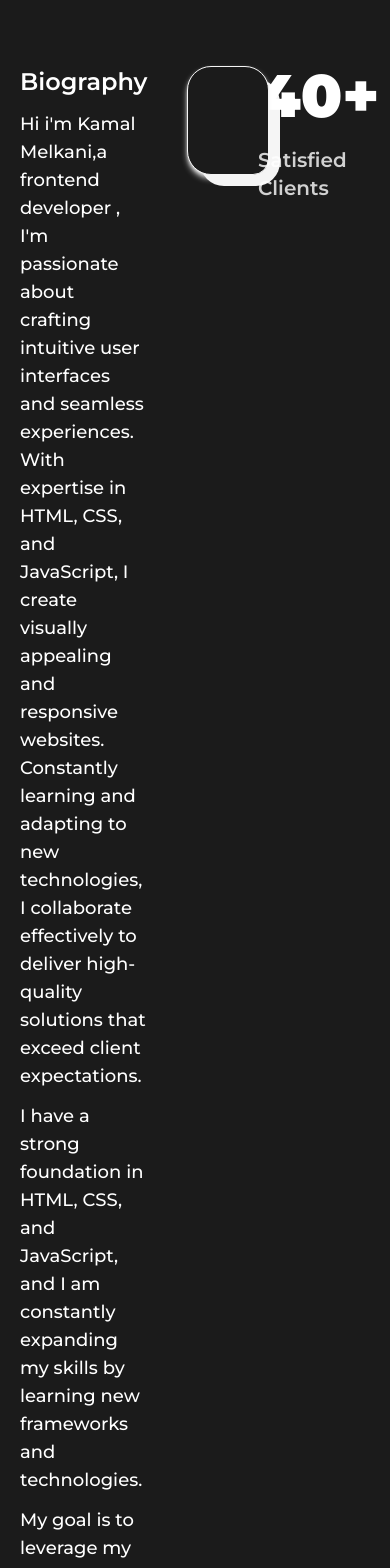
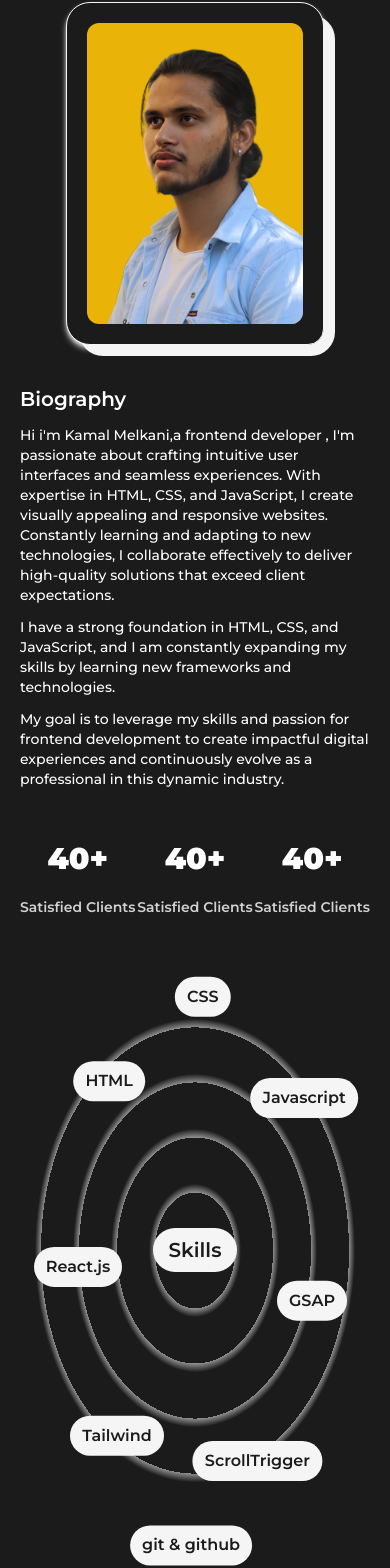
Before and after one commit to rockmel03/rockmel03_portfolio, a React (Vite) app: page /about in a window 390 px wide. Shown: the part 362-1930 px from the top of the page. Built offline with nearby package versions, Linux system fonts and the light colour scheme; the HTML template or start-up script is replaced by a standard one.

Commit message:
maked about page responsive

```diff
--- a/src/pages/About.jsx
+++ b/src/pages/About.jsx
@@ -11,7 +11,7 @@ const SkillElement = ({ title, x, y }) => {
       whileInView={{ x: x, y: y }}
       transition={{ duration: 1 }}
       viewport={{ once: true }}
-      className="w-fit font-semibold p-5 bg-dark text-light dark:bg-light dark:text-dark rounded-full absolute cursor-pointer"
+      className="w-fit font-semibold px-3 py-2 sm:p-5  text-light dark:text-dark bg-dark dark:bg-light  rounded-full absolute cursor-pointer"
     >
       {title}
     </motion.h5>
@@ -21,12 +21,17 @@ const SkillElement = ({ title, x, y }) => {
 const About = () => {
   return (
     <main>
-      <Layout className="py-10">
-        <AnimatedHeading data={"Passion Fuels Purpose!"} className="mb-20" />
-        <div className=" flex gap-10 items-start justify-between">
-          <div className="w-[40%]">
-            <h2 className="text-2xl font-semibold">Biography</h2>
-            <p className=" my-3 text-lg font-medium">
+      <Layout className="!py-10">
+        <AnimatedHeading
+          data={"Passion Fuels Purpose!"}
+          className="mb-10 md:mb-20"
+        />
+        <div className="grid grid-cols-8 gap-5 gap-y-10">
+          <div className="col-span-8 sm:col-span-5 md:col-span-5 lg:col-span-4">
+            <h2 className="text-xl md:text-xl lg:text-2xl font-semibold">
+              Biography
+            </h2>
+            <p className=" my-3 text-sm xs:text-base md:text-base lg:text-lg font-medium ">
               Hi i'm Kamal Melkani,a frontend developer , I'm passionate about
               crafting intuitive user interfaces and seamless experiences. With
               expertise in HTML, CSS, and JavaScript, I create visually
@@ -34,18 +39,21 @@ const About = () => {
               adapting to new technologies, I collaborate effectively to deliver
               high-quality solutions that exceed client expectations.
             </p>
-            <p className=" my-3 text-lg font-medium">
+            <p className=" my-3  text-sm xs:text-base md:text-base lg:text-lg font-medium ">
               I have a strong foundation in HTML, CSS, and JavaScript, and I am
               constantly expanding my skills by learning new frameworks and
               technologies.
             </p>
-            <p className=" my-3 text-lg font-medium">
+            <p className=" my-3  text-sm xs:text-base md:text-base lg:text-lg font-medium ">
               My goal is to leverage my skills and passion for frontend
               development to create impactful digital experiences and
               continuously evolve as a professional in this dynamic industry.
             </p>
           </div>
-          <ShadowCard className={` w-[30%] aspect-[3/4] p-10`}>
+          <ShadowCard
+            // className={` max-w-[320px] aspect-[3/4] p-10 col-span-2 `}
+            className={`aspect-[3/4]  col-span-6 col-start-2 row-start-1 sm:row-start-auto sm:col-span-3 md:col-span-3 lg:col-span-2 p-5 md:p-10 `}
+          >
             <div className="w-full h-full rounded-xl bg-yellow-500 overflow-hidden">
               <img
                 src="./dpAi.png"
@@ -54,27 +62,49 @@ const About = () => {
               />
             </div>
           </ShadowCard>
-          <div className="w-[20%] h-full flex flex-col gap-16 items-end justify-between">
+          <div
+            className=" flex lg:flex-col
+           lg:gap-16 items-center justify-between col-span-8 lg:col-span-2"
+          >
             <div className="flex flex-col items-center gap-5">
-              <h1 className="text-6xl font-black">40+</h1>
-              <h3 className="text-xl font-semibold opacity-80">
+              <h1 className="text-3xl sm:text-4xl md:text-5xl lg:text-6xl font-black">
+                40+
+              </h1>
+              <h3 className="text-sm sm:text-base lg:text-xl text-center font-semibold opacity-80">
+                Satisfied Clients
+              </h3>
+            </div>
+            <div className="flex flex-col items-center gap-5">
+              <h1 className="text-3xl sm:text-4xl md:text-5xl lg:text-6xl font-black">
+                40+
+              </h1>
+              <h3 className="text-sm sm:text-base lg:text-xl text-center font-semibold opacity-80">
+                Satisfied Clients
+              </h3>
+            </div>
+            <div className="flex flex-col items-center gap-5">
+              <h1 className="text-3xl sm:text-4xl md:text-5xl lg:text-6xl font-black">
+                40+
+              </h1>
+              <h3 className="text-sm sm:text-base lg:text-xl text-center font-semibold opacity-80">
                 Satisfied Clients
               </h3>
             </div>
           </div>
         </div>
 
-        <div className=" w-full h-screen mt-20 rounded-full flex items-center justify-center relative bg-radial-light dark:bg-radial-dark">
-          <h3 className="w-fit p-5 bg-dark text-xl font-semibold text-light  dark:bg-light dark:text-dark rounded-full capitalize  hover:scale-95">
+        <div className=" w-full h-[60vh] sm:h-screen mt-20 rounded-full flex items-center justify-center relative bg-radial-light dark:bg-radial-dark sm:bg-radial-light-sm sm:dark:bg-radial-dark-sm md:bg-radial-light-md md:dark:bg-radial-dark-md lg:bg-radial-light-lg lg:dark:bg-radial-dark-lg">
+          <h3 className="w-fit px-4 py-2 sm:p-5 bg-dark text-xl font-semibold text-light  dark:bg-light dark:text-dark rounded-full capitalize  hover:scale-95">
             skills
           </h3>
-          <SkillElement title="HTML" x="-13vw" y=" -30vh" />
-          <SkillElement title="CSS" x="5vw" y=" -33vh" />
-          <SkillElement title="Javascript" x="22vw" y=" -22vh" />
-          <SkillElement title="GSAP" x="26vw" y=" 6vh" />
-          <SkillElement title="ScrollTrigger" x="13vw" y=" 27vh" />
-          <SkillElement title="React.js" x="-22vw" y=" 2vh" />
-          <SkillElement title="Tailwind" x="-13vw" y=" 25vh" />
+          <SkillElement title="HTML" x="-22vw" y=" -20vh" />
+          <SkillElement title="CSS" x="2vw" y=" -30vh" />
+          <SkillElement title="Javascript" x="28vw" y=" -18vh" />
+          <SkillElement title="GSAP" x="30vw" y=" 6vh" />
+          <SkillElement title="ScrollTrigger" x="16vw" y=" 25vh" />
+          <SkillElement title="git & github" x="-1vw" y="35vh" />
+          <SkillElement title="Tailwind" x="-20vw" y=" 22vh" />
+          <SkillElement title="React.js" x="-30vw" y=" 2vh" />
         </div>
       </Layout>
     </main>
--- a/tailwind.config.js
+++ b/tailwind.config.js
@@ -8,8 +8,14 @@ export default {
   theme: {
     extend: {
       backgroundImage: {
-        "radial-light": "repeating-radial-gradient(#0000, #f5f5f5 5px, #fff 100px)",
-        "radial-dark": "repeating-radial-gradient(#fff, #1B1B1B 5px,#1B1B1B 100px)"
+        "radial-light": "repeating-radial-gradient(rgba(0,0,0,0.4) 2px,#f5f5f5 5px,#f5f5f5 40px)",
+        "radial-dark": "repeating-radial-gradient(rgba(255,255,255,0.5) 2px,#1b1b1b 8px,#1b1b1b 40px)",
+        "radial-light-sm": "repeating-radial-gradient(rgba(0,0,0,0.4) 2px,#f5f5f5 5px,#f5f5f5 60px)",
+        "radial-dark-sm": "repeating-radial-gradient(rgba(255,255,255,0.5) 2px,#1b1b1b 8px,#1b1b1b 60px)",
+        "radial-light-md": "repeating-radial-gradient(rgba(0,0,0,0.4) 2px,#f5f5f5 5px,#f5f5f5 80px)",
+        "radial-dark-md": "repeating-radial-gradient(rgba(255,255,255,0.5) 2px,#1b1b1b 5px,#1b1b1b 80px)",
+        "radial-light-lg": "repeating-radial-gradient(rgba(0,0,0,0.4) 2px,#f5f5f5 5px,#f5f5f5 100px)",
+        "radial-dark-lg": "repeating-radial-gradient(rgba(255,255,255,0.5) 2px,#1b1b1b 8px,#1b1b1b 100px)",
       },
       colors: {
         "light": "#F5F5F5",
```
